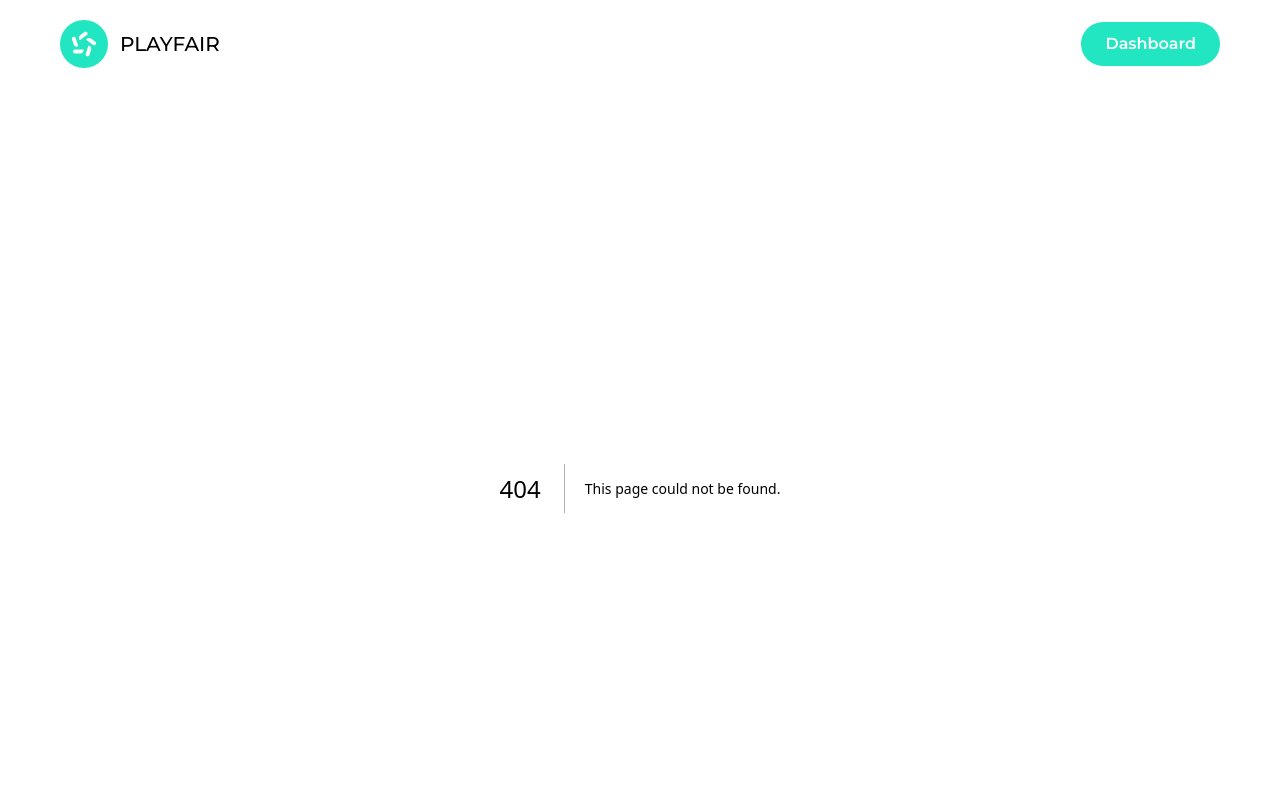
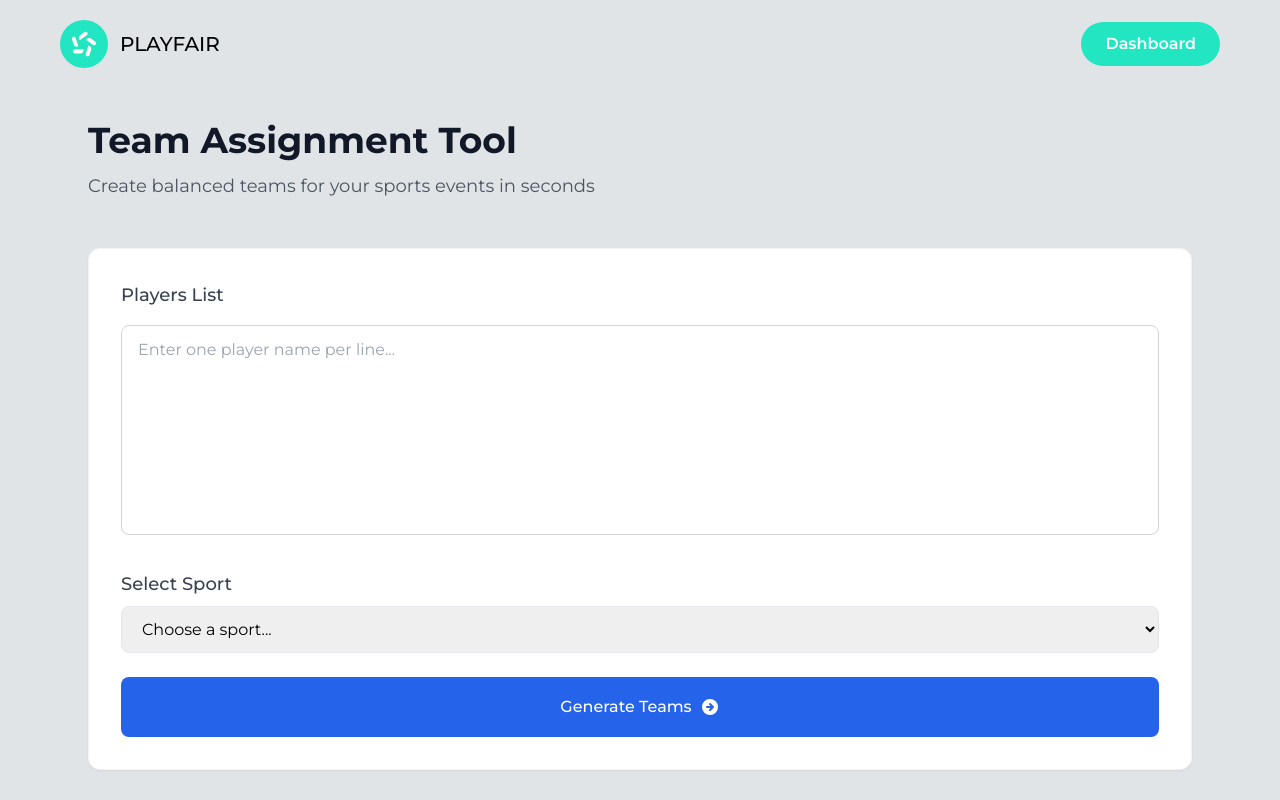
Before and after one commit to DipeshPun91/playfair_using-next.js_and_tailwind_css, a Next.js app: page /playfair/teamassign in a window 1280 px wide. Before the commit this address had no page. Shown: the top 800 px of the page. Built offline with nearby package versions, Linux system fonts and the light colour scheme.

Commit message:
Sixth commit

```diff
--- /dev/null
+++ b/src/app/playfair/teamassign/page.tsx
@@ -0,0 +1,165 @@
+"use client";
+
+import { useState } from "react";
+
+interface Teams {
+  [key: string]: string[][];
+}
+
+const gameTeamSizes: { [key: string]: number } = {
+  Football: 5,
+  Basketball: 5,
+  "Table Tennis": 2,
+  Badminton: 2,
+  Cricket: 11,
+};
+
+export default function TeamAssignment() {
+  const [players, setPlayers] = useState<string[]>([]);
+  const [teams, setTeams] = useState<Teams>({});
+  const [game, setGame] = useState<string>("");
+
+  const games = Object.keys(gameTeamSizes);
+
+  const handlePlayerInput = (event: React.ChangeEvent<HTMLTextAreaElement>) => {
+    setPlayers(
+      event.target.value
+        .split("\n")
+        .map((player: string) => player.trim())
+        .filter((player: string) => player)
+    );
+  };
+
+  const assignTeams = () => {
+    if (!game) return alert("Please select a game");
+
+    const teamSize = gameTeamSizes[game];
+    const shuffledPlayers: string[] = [...players].sort(
+      () => Math.random() - 0.5
+    );
+    const numTeams = Math.ceil(shuffledPlayers.length / teamSize);
+
+    const assignedTeams: string[][] = Array.from(
+      { length: numTeams },
+      () => []
+    );
+
+    shuffledPlayers.forEach((player, index) => {
+      assignedTeams[index % numTeams].push(player);
+    });
+
+    setTeams({ ...teams, [game]: assignedTeams });
+  };
+
+  return (
+    <div className="container min-h-screen bg-primary p-8">
+      <div className="mx-auto px-4">
+        <header className="mb-12 text-start">
+          <h1 className="text-4xl font-bold text-gray-900 mb-3">
+            Team Assignment Tool
+          </h1>
+          <p className="text-lg text-gray-600">
+            Create balanced teams for your sports events in seconds
+          </p>
+        </header>
+
+        <div className="bg-white p-8 rounded-xl shadow-sm border border-gray-100 w-full">
+          <div className="space-y-6">
+            <div>
+              <label className="block text-lg font-medium text-gray-700 mb-2">
+                Players List
+              </label>
+              <textarea
+                placeholder="Enter one player name per line..."
+                className="w-full px-4 py-2 mt-2 border border-gray-300 rounded-lg focus:outline-none focus:ring-2 focus:ring-blue-500 focus:border-blue-500 transition-all duration-75 ease-in-out custom-scrollbar resize-none"
+                rows={6}
+                onChange={handlePlayerInput}
+              />
+            </div>
+
+            <div>
+              <label className="block text-lg font-medium text-gray-700 mb-2">
+                Select Sport
+              </label>
+              <select
+                className="w-full px-4 py-3 border border-gray-200 rounded-lg focus:ring-2 focus:ring-blue-500 focus:border-blue-500 transition-all duration-200"
+                value={game}
+                onChange={(e) => setGame(e.target.value)}
+              >
+                <option value="">Choose a sport...</option>
+                {games.map((g) => (
+                  <option key={g} value={g}>
+                    {g} ({gameTeamSizes[g]} players per team)
+                  </option>
+                ))}
+              </select>
+            </div>
+
+            <button
+              onClick={assignTeams}
+              className="w-full py-3.5 bg-blue-600 hover:bg-blue-700 text-white font-medium rounded-lg transition-all duration-200 transform hover:scale-[1.01] flex items-center justify-center"
+            >
+              <span className="mr-2">Generate Teams</span>
+              <svg
+                xmlns="http://www.w3.org/2000/svg"
+                className="h-5 w-5"
+                viewBox="0 0 20 20"
+                fill="currentColor"
+              >
+                <path
+                  fillRule="evenodd"
+                  d="M10 18a8 8 0 100-16 8 8 0 000 16zm3.707-8.707l-3-3a1 1 0 00-1.414 1.414L10.586 9H7a1 1 0 100 2h3.586l-1.293 1.293a1 1 0 101.414 1.414l3-3a1 1 0 000-1.414z"
+                  clipRule="evenodd"
+                />
+              </svg>
+            </button>
+          </div>
+        </div>
+
+        {game && teams[game] && (
+          <div className="mt-12">
+            <h2 className="text-2xl font-semibold text-gray-900 mb-6">
+              {game} Teams
+            </h2>
+            <div className="grid grid-cols-1 sm:grid-cols-3 gap-8">
+              {teams[game].map((team, index) => (
+                <div
+                  key={index}
+                  className="bg-white p-6 rounded-xl shadow-sm border border-gray-100 transition-all duration-200 hover:shadow-md"
+                >
+                  <div className="flex items-center justify-between mb-4">
+                    <h3 className="text-lg font-medium text-gray-900">
+                      Team {index + 1}
+                    </h3>
+                    <span className="px-3 py-1 bg-blue-100 text-blue-800 text-sm font-medium rounded-full">
+                      {team.length} players
+                    </span>
+                  </div>
+                  <ul className="space-y-2">
+                    {team.map((player, idx) => (
+                      <li key={idx} className="flex items-center text-gray-600">
+                        <svg
+                          xmlns="http://www.w3.org/2000/svg"
+                          className="h-4 w-4 mr-2 text-blue-500"
+                          viewBox="0 0 20 20"
+                          fill="currentColor"
+                        >
+                          <path
+                            fillRule="evenodd"
+                            d="M10 9a3 3 0 100-6 3 3 0 000 6zm-7 9a7 7 0 1114 0H3z"
+                            clipRule="evenodd"
+                          />
+                        </svg>
+                        {player}
+                      </li>
+                    ))}
+                  </ul>
+                </div>
+              ))}
+            </div>
+          </div>
+        )}
+      </div>
+    </div>
+  );
+}
```
